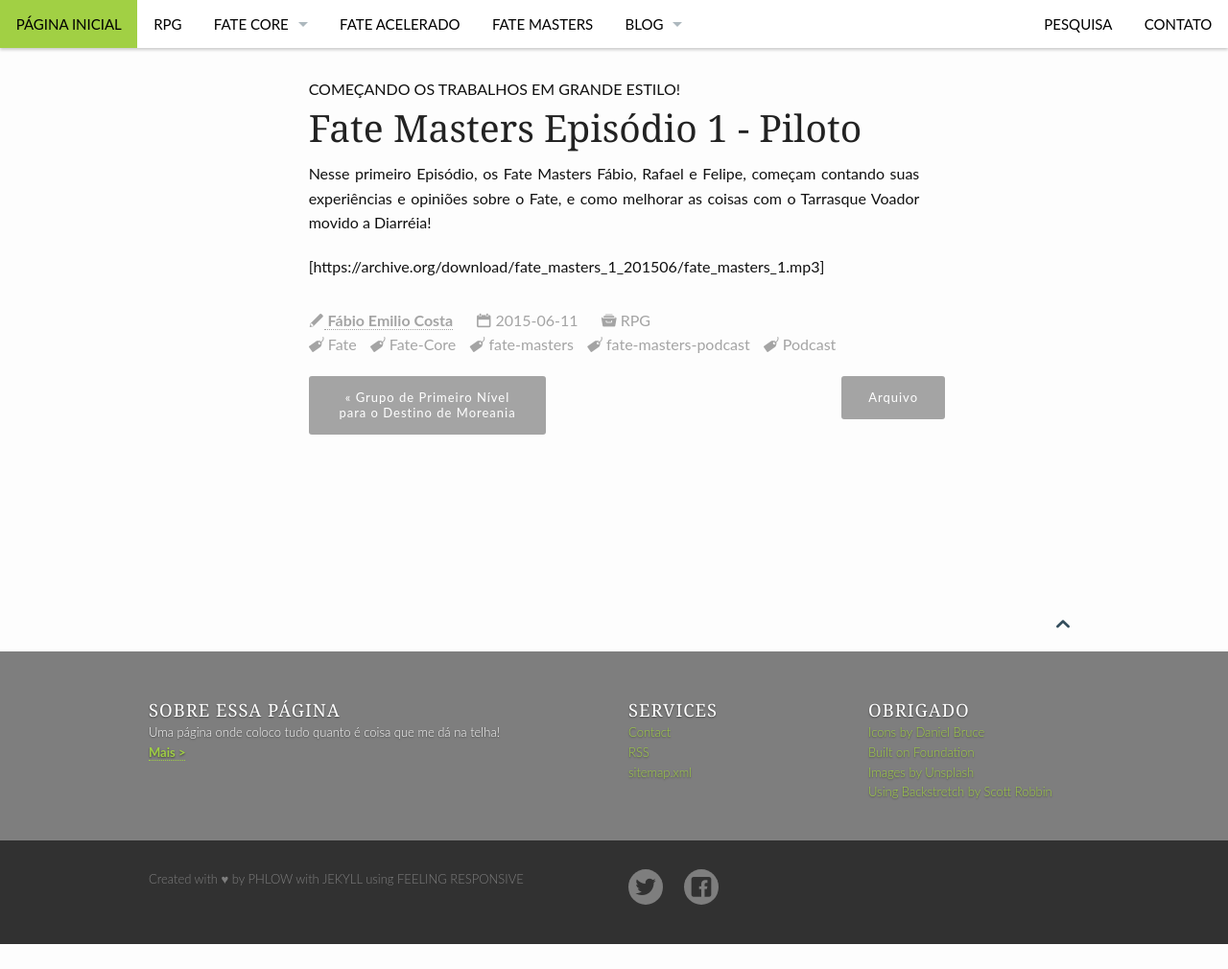
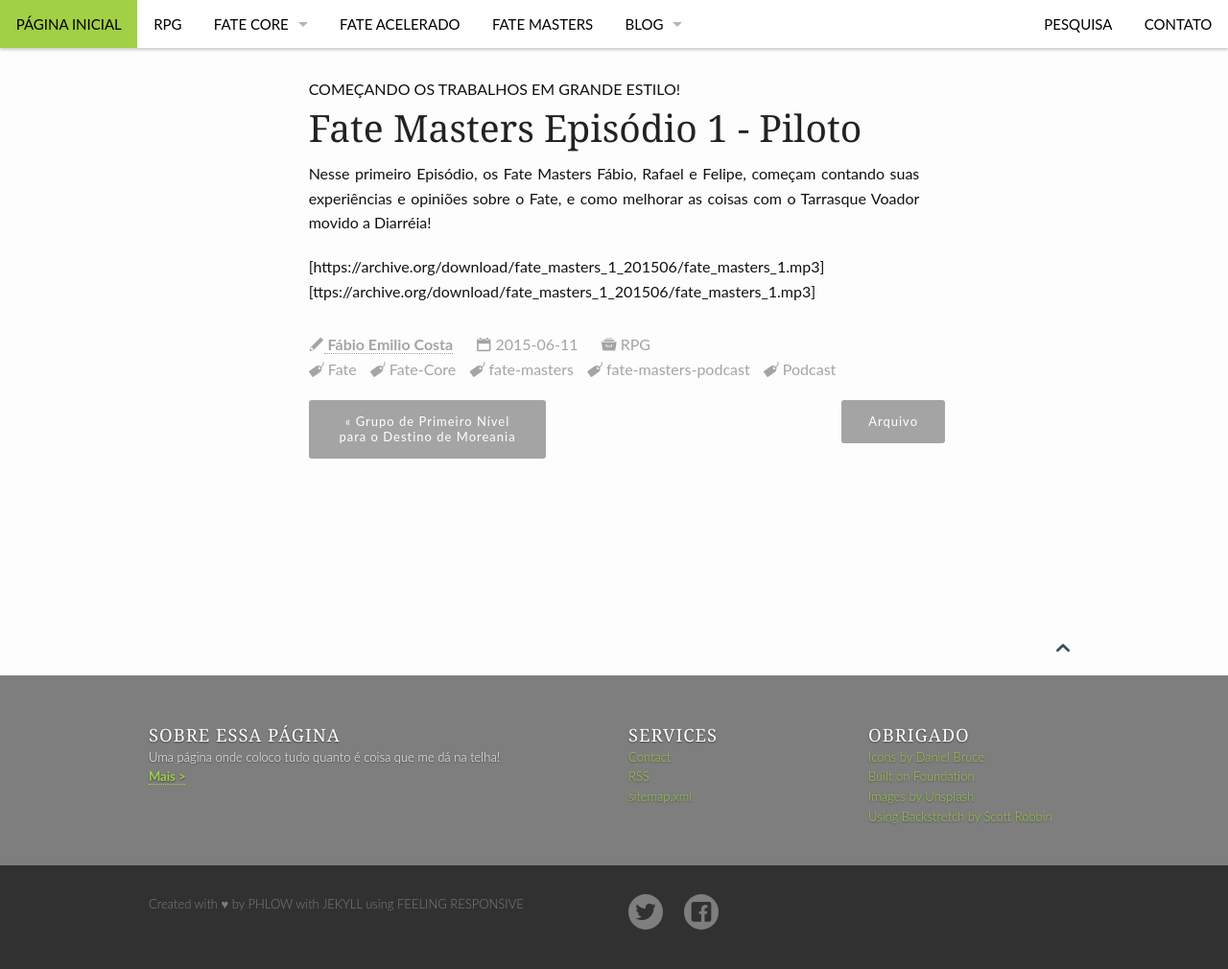
Before and after one commit to fabiocosta0305/fabiocosta0305.github.io-old, a Jekyll site: the page built from _posts/Fate-Masters/2015-06-11-FateMasters#1.md, in a window 1280 px wide. Shown: the whole page at 96% size. Built offline with Jekyll 4.4.1, drawn with Linux system fonts in a browser that asks for light colours; before the commit the page ends 984 px from its top, so only the background shows below that; part of the change alters nothing that is shown.

Commit message:
Teste de feed para podcast do Fate Masters

```diff
--- a/_posts/Fate-Masters/2015-06-11-FateMasters#1.md
+++ b/_posts/Fate-Masters/2015-06-11-FateMasters#1.md
@@ -15,4 +15,4 @@ header: no
 
 Nesse primeiro Episódio, os Fate Masters Fábio, Rafael e Felipe, começam contando suas experiências e opiniões sobre o Fate, e como melhorar as coisas com o Tarrasque Voador movido a Diarréia!
 
-[https://archive.org/download/fate_masters_1_201506/fate_masters_1.mp3]
+[https://archive.org/download/fate_masters_1_201506/fate_masters_1.mp3][ttps://archive.org/download/fate_masters_1_201506/fate_masters_1.mp3]
```
